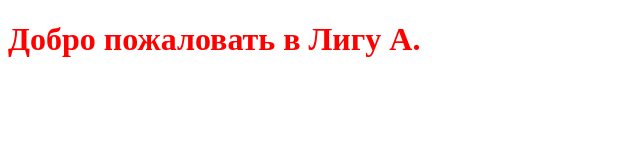
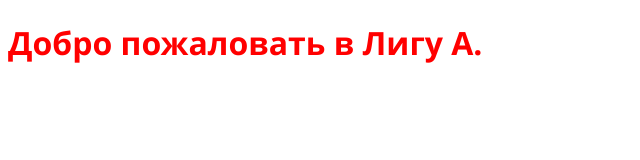
Before and after one commit to ikave/bicycles, a website: page source/index.html in a window 1280 px wide. Shown: the whole page, without its empty margins (0-640 px from the left). Drawn offline with nearby package versions, Linux system fonts and the light colour scheme; files that its build step writes are made by us from their sources.

Commit message:
Подключает шрифты

```diff
--- /dev/null
+++ b/source/sass/fonts/opensans.scss
@@ -0,0 +1,44 @@
+@font-face {
+    font-family: 'Open Sans';
+    src: local('Open Sans Light'),
+      local('OpenSans-Light'),
+      url('../../fonts/opensanslight.woff2') format('woff2'),
+      url('../../fonts/opensanslight.woff') format('woff');
+    font-weight: 300;
+    font-style: normal;
+    font-display: swap;
+}
+
+@font-face {
+    font-family: 'Open Sans';
+    src: local('Open Sans'),
+      local('OpenSans'),
+      url('../../fonts/opensans.woff2') format('woff2'),
+      url('../../fonts/opensans.woff') format('woff');
+    font-weight: 400;
+    font-style: normal;
+    font-display: swap;
+}
+
+@font-face {
+    font-family: 'Open Sans';
+    src: local('Open Sans Semibold'),
+      local('OpenSans-Semibold'),
+      url('../../fonts/opensanssemibold.woff2') format('woff2'),
+      url('../../fonts/opensanssemibold.woff') format('woff');
+    font-weight: 600;
+    font-style: normal;
+    font-display: swap;
+}
+
+
+@font-face {
+    font-family: 'Open Sans';
+    src: local('Open Sans Bold'),
+      local('OpenSans-Bold'),
+      url('../../fonts/opensansbold.woff2') format('woff2'),
+      url('../../fonts/opensansbold.woff') format('woff');
+    font-weight: 700;
+    font-style: normal;
+    font-display: swap;
+}
--- a/source/sass/style.scss
+++ b/source/sass/style.scss
@@ -1,3 +1,6 @@
+@import 'fonts/opensans';
+
 h1 {
   color: red;
+  font-family: 'Open Sans';
 }
```
Also changed, not shown: source/fonts/opensans.woff (added), source/fonts/opensans.woff2 (added), source/fonts/opensansbold.woff (added), source/fonts/opensansbold.woff2 (added), source/fonts/opensanslight.woff (added), source/fonts/opensanslight.woff2 (added), source/fonts/opensanssemibold.woff (added), source/fonts/opensanssemibold.woff2 (added).
